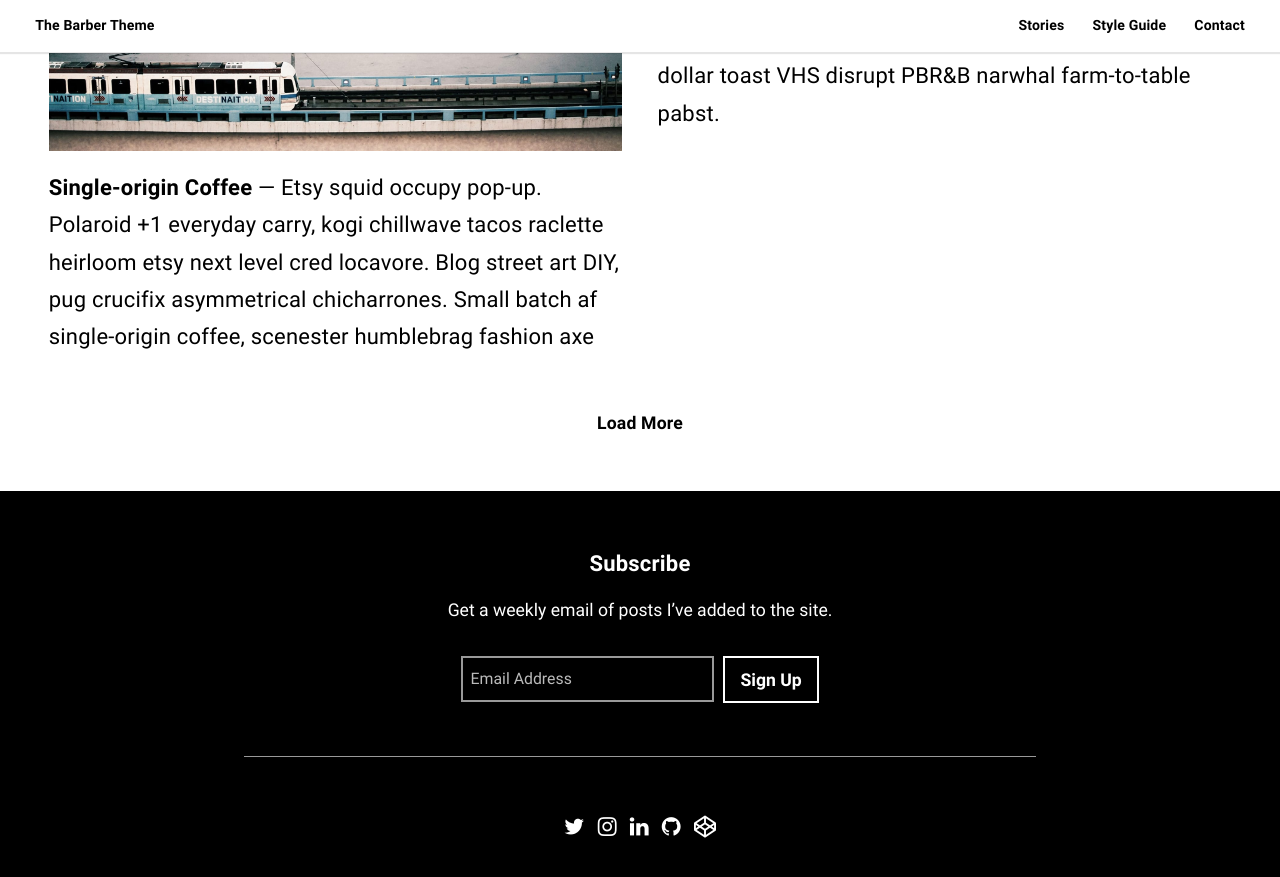
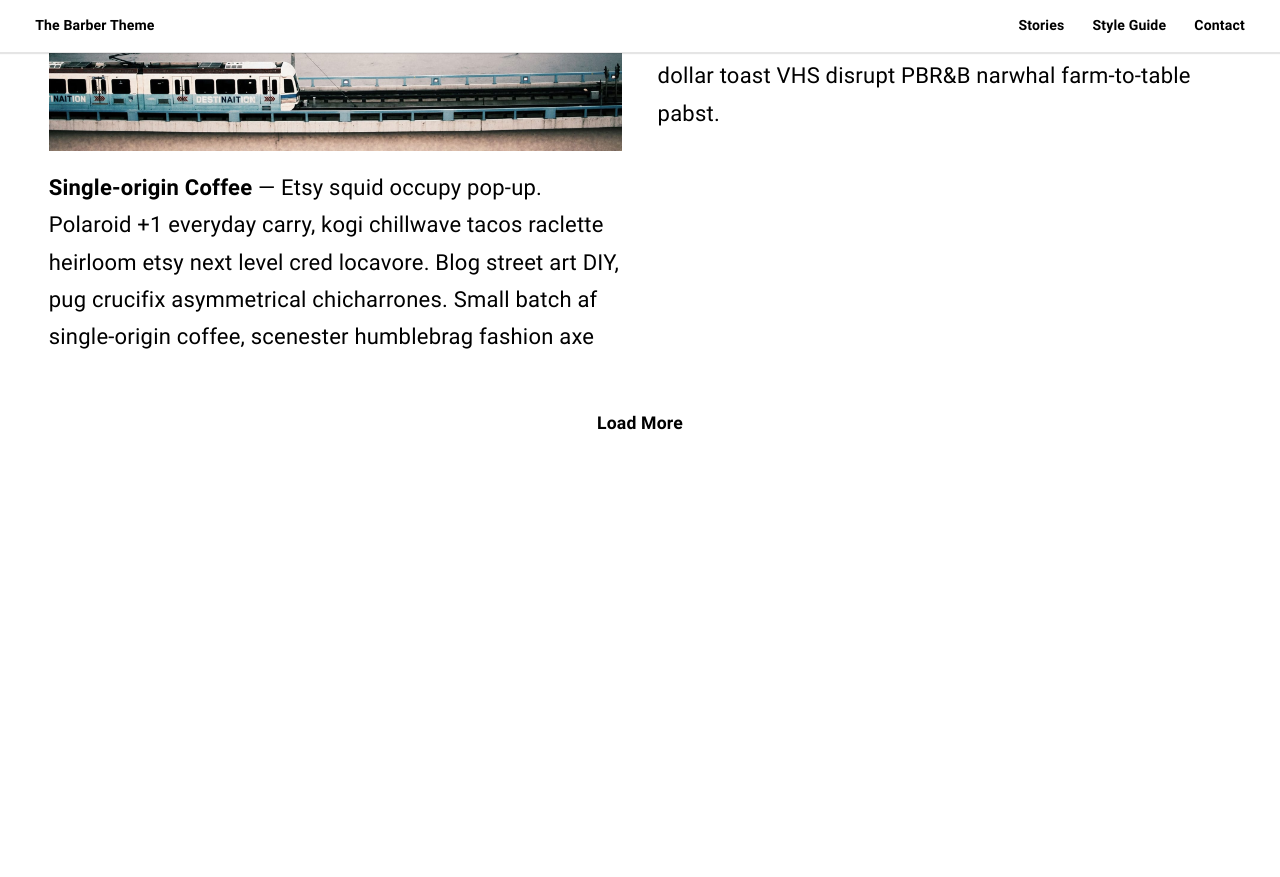
Before and after one commit to ZhongYupei/ZhongYupei.github.io, a Jekyll site: the page built from index.html, in a window 1280 px wide and 900 px high, scrolled down 4801 px. Shown: the top 877 px of the window. Built offline with Jekyll 4.4.1, drawn with Linux system fonts in a browser that asks for light colours; some web fonts are replaced; the list of posts is cut into pages by our own code; after the commit the page ends 5292 px from its top, so only the background shows below that.

Commit message:
去掉订阅功能

```diff
--- a/_includes/footer.html
+++ b/_includes/footer.html
@@ -1,23 +1,5 @@
 <!-- The footer at the very bottom of the screen -->
-<footer class="footer section-padding">
-  <div class="grid">
-    <div class="subscribe" id="subscribe">
-      <div class="subscribe__container">
-        <span class="subscribe__title">Subscribe</span>
-        <p class="subscribe__text">Get a weekly email of posts I’ve added to the site.</p>
-        {% include subscribe-form.html %}
-      </div>
-    </div>
 
-    <hr class="sep--white"/>
-
-    <div class="footer__container">
-      {{% tags_list :threshold => 1, :sort_by => count, :order_by => desc, :limit => 5 %}}
-
-      {% include social.html %}
-    </div>
-  </div>
-</footer>
 
 {% include contact.html %}
 
```
